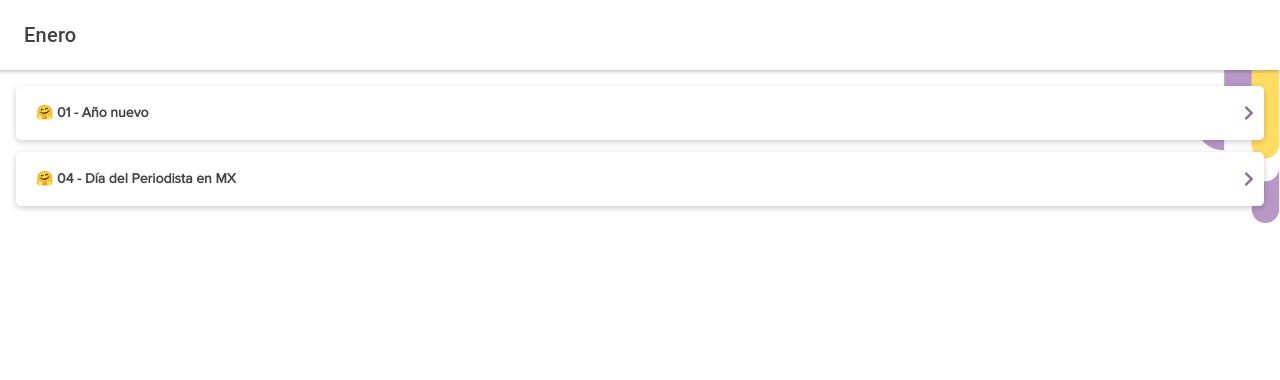
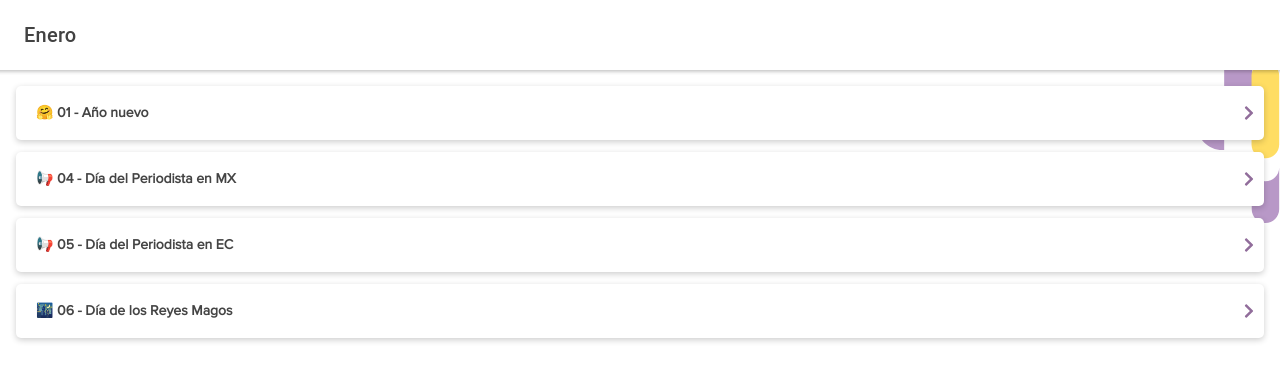
Before and after one commit to MakingSense/doppler-calendar, a React (Create React App) app: page /enero in a window 1280 px wide. Shown: the top 380 px of the page. Built offline with nearby package versions, Linux system fonts and the light colour scheme; the HTML template or start-up script is replaced by a standard one.

Commit message:
feat(calendar)
* Load events from Json.
* Validate month with props.

```diff
--- /dev/null
+++ b/src/components/EventList.tsx
@@ -0,0 +1,23 @@
+import React from 'react';
+
+import Accordion from './accordion';
+import data from './events.json';
+
+const EventList = (props:any) => {
+    return(
+        <>
+        {
+        data.map((dataEvents)=>{
+            var fecha = new Date(dataEvents.date).getMonth().toString();
+            if (fecha === props.mes) {
+            return <div key={dataEvents.id}>
+                <Accordion title={dataEvents.title} contentTitle={dataEvents.contentTitle} content={dataEvents.content}/>
+                </div>
+            } return null
+            })
+        }
+    </>
+    )
+}
+
+export default EventList;
--- a/src/components/events.json
+++ b/src/components/events.json
@@ -1,15 +1,36 @@
 [
     {
         "id": 1,
-    "date": "2020-01-01T00:00:00",
+        "date": "01-01-2020",
         "title": "&#x1F917; 01 - Año nuevo",
         "contentTitle": "Envía una Campaña de Email y haz una acción en Redes",
         "content": "¡Saluda a tus Suscriptores y seguidores deseándoles un magnífico año!"
     },
     {
         "id": 2,
-    "date": "2020-01-04T00:00:00",
-    "title": "&#x1F917; 04 - Día del Periodista en MX",
+        "date": "01-04-2020",
+        "title": "&#x1F4E2; 04 - Día del Periodista en MX",
+        "contentTitle": "Haz una acción en Redes",
+        "content": ""
+    },
+    {
+        "id": 3,
+        "date": "01-05-2020",
+        "title": "&#x1F4E2; 05 - Día del Periodista en EC",
+        "contentTitle": "Haz una acción en Redes",
+        "content": ""
+    },
+    {
+        "id": 4,
+        "date": "01-06-2020",
+        "title": "&#x1F303; 06 - Día de los Reyes Magos",
+        "contentTitle": "Haz una acción en Redes",
+        "content": ""
+    },
+    {
+        "id": 3,
+        "date": "02-04-2020",
+        "title": "&#x1F917; 04 - Día Internacional contra el Cáncer",
         "contentTitle": "Haz una acción en Redes",
         "content": ""
     }
--- a/src/pages/enero.tsx
+++ b/src/pages/enero.tsx
@@ -9,11 +9,11 @@ import {
     IonTitle,
 } from '@ionic/react';
 
-import Accordion from '../components/accordion';
 import { arrowBack } from 'ionicons/icons';
 import './months.css';
+import EventList from '../components/EventList';
 
-const enero: React.FC = () => {
+const enero = () => {
     return (
         <IonPage>
             <IonHeader>
@@ -25,9 +25,7 @@ const enero: React.FC = () => {
                 </IonToolbar>
             </IonHeader>
             <IonContent className="ion-padding month--content">
-                <Accordion title="&#x1F917; 01 - Año nuevo" contentTitle="Envía una Campaña de Email y haz una acción en Redes" content="¡Saluda a tus Suscriptores y seguidores deseándoles un magnífico año!"/>
-                <Accordion title="&#x1F917; 04 - Día del Periodista en MX" contentTitle="Haz una acción en Redes" content=""/>
-
+               <EventList mes="0"/>
             </IonContent>
         </IonPage>
         );
--- a/src/pages/febrero.tsx
+++ b/src/pages/febrero.tsx
@@ -1,4 +1,5 @@
-import React, {Component} from 'react';
+import React from 'react';
+
 import {
     IonButtons,
     IonBackButton,
@@ -9,12 +10,12 @@ import {
     IonTitle,
 } from '@ionic/react';
 
-import Accordion from '../components/accordion';
 import { arrowBack } from 'ionicons/icons';
 import './months.css';
+import EventList from '../components/EventList';
 
-class febrero extends Component {
-render() {
+const febrero : React.FC = () => {
+
     return(
         <IonPage>
             <IonHeader>
@@ -25,8 +26,11 @@ render() {
                     <IonTitle>Febrero</IonTitle>
                 </IonToolbar>
             </IonHeader>
+            <IonContent className="ion-padding month--content">
+                <EventList mes="1"/>
+            </IonContent>
         </IonPage>
     );
-}
+
 }
 export default febrero;
```
Also changed, not shown: src/components/accordion.tsx (+0 -22 lines). Lines whose indentation alone changed are shown as unchanged.
